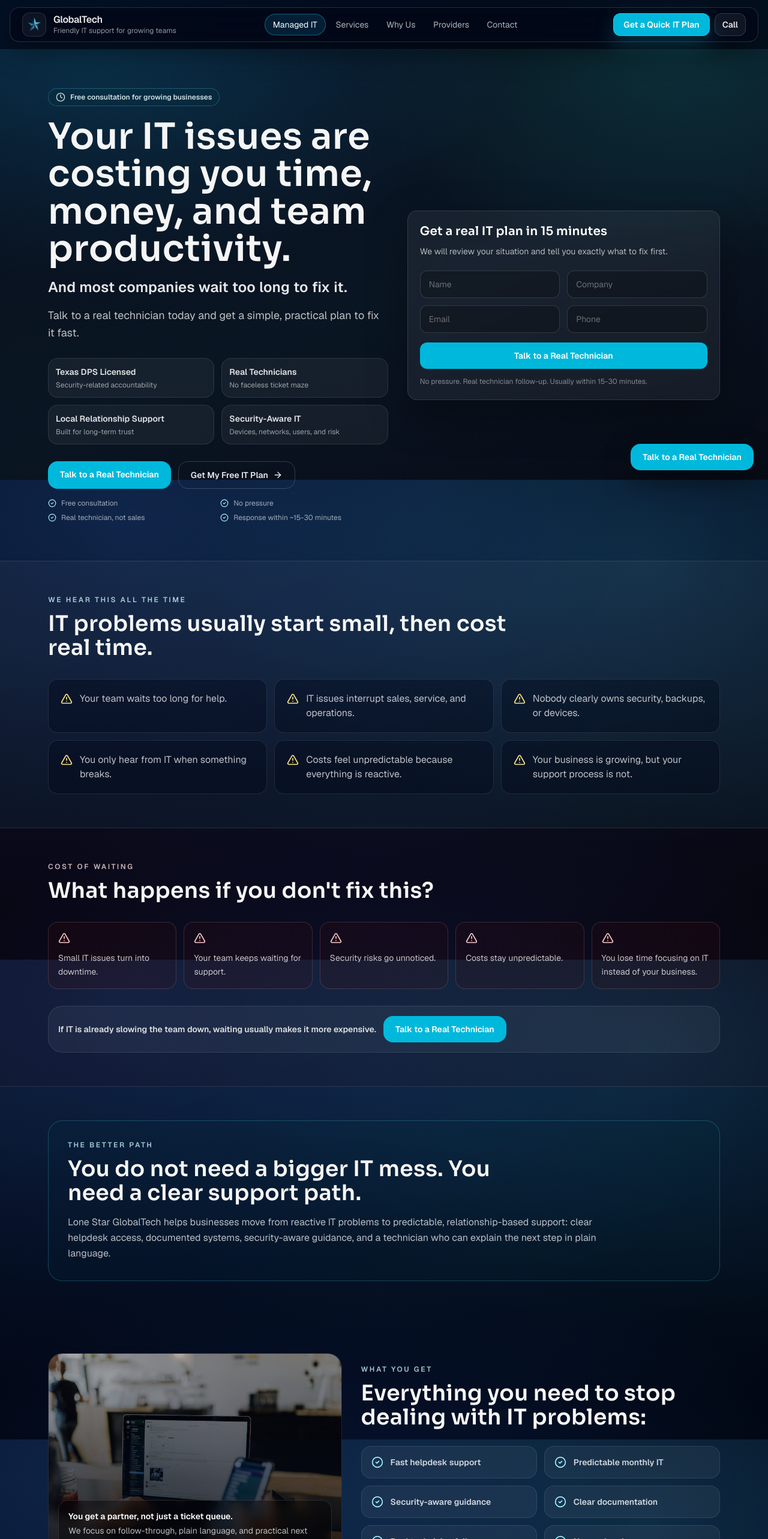
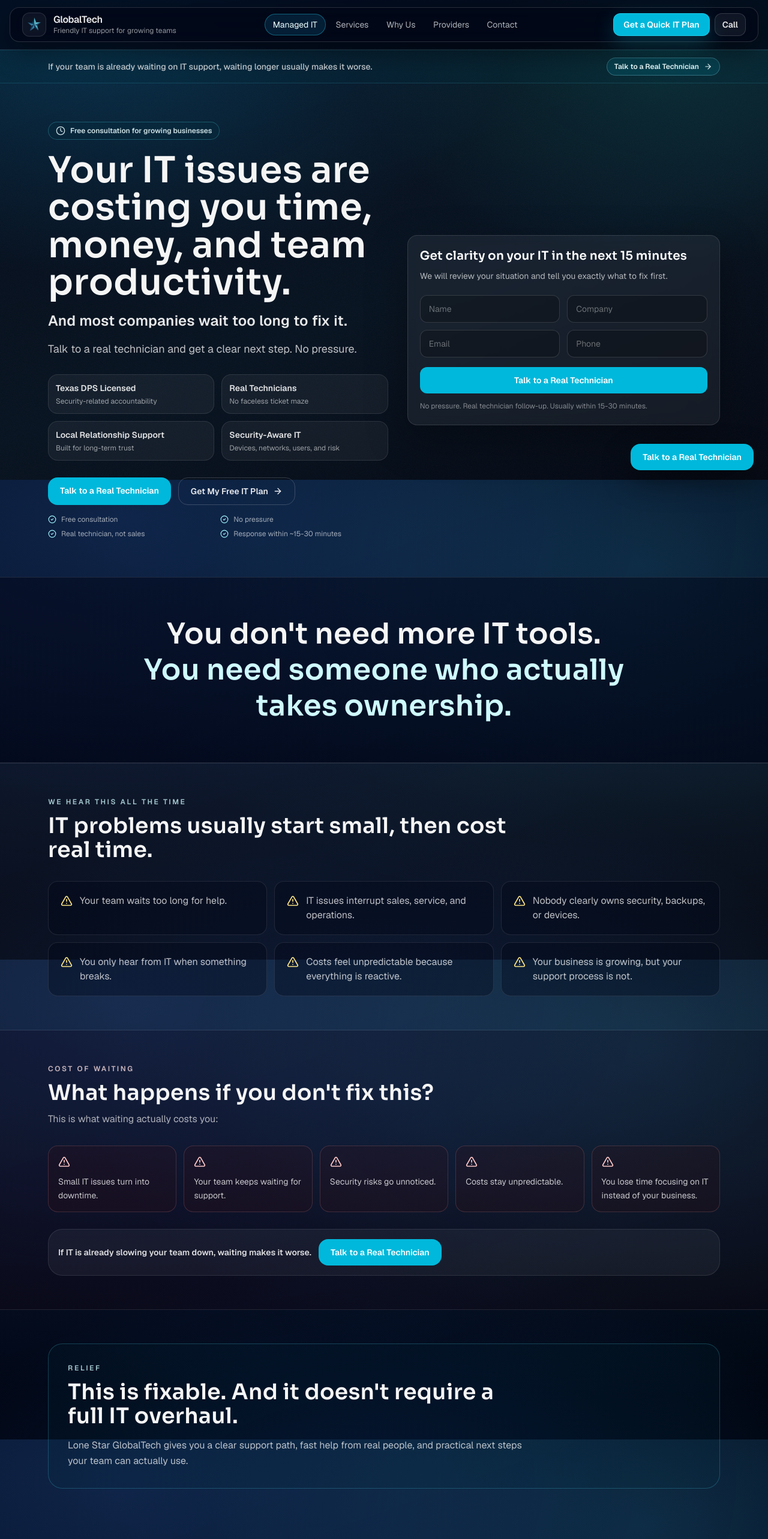
Before and after one commit to hport19/lsgt-site, a Next.js app: page /sales in a window 1280 px wide. Shown: the top 2566 px of the page at 60% size. Built offline with nearby package versions, Linux system fonts and the light colour scheme.

Commit message:
Optimize /sales landing page for higher conversion (urgency, CTAs, trust, flow)

```diff
--- a/src/app/sales/page.tsx
+++ b/src/app/sales/page.tsx
@@ -115,6 +115,22 @@ export default function SalesPage() {
         <SiteHeader active="msp" />
 
         <main>
+          <section className="border-y border-cyan-300/14 bg-cyan-950/24" data-analytics-section="sales-urgency-strip">
+            <div className="mx-auto flex max-w-6xl flex-col gap-3 px-4 py-3 text-sm text-white/78 sm:flex-row sm:items-center sm:justify-between">
+              <p className="font-medium">
+                If your team is already waiting on IT support, waiting longer usually makes it worse.
+              </p>
+              <Link
+                href="#quick-plan"
+                data-analytics-id="sales-urgency-strip-cta"
+                className="inline-flex w-fit items-center gap-2 rounded-full border border-cyan-200/28 bg-cyan-400/12 px-3 py-1.5 text-xs font-semibold text-cyan-50 hover:bg-cyan-400/18"
+              >
+                Talk to a Real Technician
+                <ArrowRight className="h-3.5 w-3.5" aria-hidden="true" />
+              </Link>
+            </div>
+          </section>
+
           <section id="quick-plan" data-analytics-section="msp-hero" className="mx-auto grid max-w-6xl gap-8 px-4 pb-12 pt-10 md:grid-cols-[1fr_0.92fr] md:items-center md:pb-16 md:pt-16">
             <div>
               <div className="inline-flex items-center gap-2 rounded-full border border-cyan-300/25 bg-cyan-950/24 px-3 py-1.5 text-xs font-semibold text-cyan-50/86">
@@ -128,7 +144,7 @@ export default function SalesPage() {
                 And most companies wait too long to fix it.
               </p>
               <p className="mt-4 max-w-2xl text-lg leading-relaxed text-white/74">
-                Talk to a real technician today and get a simple, practical plan to fix it fast.
+                Talk to a real technician and get a clear next step. No pressure.
               </p>
 
               <div className="mt-7 grid gap-3 sm:grid-cols-2">
@@ -162,12 +178,21 @@ export default function SalesPage() {
             <LeadForm
               formId="msp-hero-form"
               source="sales-hero"
-              title="Get a real IT plan in 15 minutes"
+              title="Get clarity on your IT in the next 15 minutes"
               description="We will review your situation and tell you exactly what to fix first."
               submitLabel="Talk to a Real Technician"
               microcopy="No pressure. Real technician follow-up. Usually within 15-30 minutes."
               className="md:sticky md:top-28"
             />
+          </section>
+
+          <section data-analytics-section="sales-pattern-interrupt" className="border-y border-white/10 bg-slate-950/52">
+            <div className="mx-auto max-w-6xl px-4 py-12 text-center md:py-16">
+              <h2 className="mx-auto max-w-4xl text-3xl font-semibold leading-tight tracking-[0.01em] md:text-5xl">
+                You don&apos;t need more IT tools.
+                <span className="block text-cyan-100">You need someone who actually takes ownership.</span>
+              </h2>
+            </div>
           </section>
 
           <section data-analytics-section="msp-pain" className="border-y border-white/10 bg-white/[0.035]">
@@ -192,6 +217,7 @@ export default function SalesPage() {
               <div className="max-w-3xl">
                 <p className="text-xs font-semibold uppercase tracking-[0.22em] text-red-100/78">Cost of waiting</p>
                 <h2 className="mt-3 text-3xl font-semibold tracking-[0.01em] md:text-4xl">What happens if you don&apos;t fix this?</h2>
+                <p className="mt-3 text-white/66">This is what waiting actually costs you:</p>
               </div>
               <div className="mt-8 grid gap-3 md:grid-cols-5">
                 {consequences.map((item) => (
@@ -203,7 +229,7 @@ export default function SalesPage() {
               </div>
               <div className="mt-7 flex flex-wrap items-center gap-3 rounded-3xl border border-white/10 bg-white/5 p-4">
                 <p className="max-w-2xl text-sm font-semibold text-white/86">
-                  If IT is already slowing the team down, waiting usually makes it more expensive.
+                  If IT is already slowing your team down, waiting makes it worse.
                 </p>
                 <Link
                   href="#quick-plan"
@@ -218,13 +244,12 @@ export default function SalesPage() {
 
           <section data-analytics-section="sales-transition" className="mx-auto max-w-6xl px-4 py-14">
             <div className="rounded-3xl border border-cyan-300/22 bg-cyan-950/14 p-6 md:p-8">
-              <p className="text-xs font-semibold uppercase tracking-[0.22em] text-cyan-100/78">The better path</p>
+              <p className="text-xs font-semibold uppercase tracking-[0.22em] text-cyan-100/78">Relief</p>
               <h2 className="mt-3 max-w-3xl text-3xl font-semibold tracking-[0.01em] md:text-4xl">
-                You do not need a bigger IT mess. You need a clear support path.
+                This is fixable. And it doesn&apos;t require a full IT overhaul.
               </h2>
-              <p className="mt-4 max-w-4xl leading-relaxed text-white/72">
-                Lone Star GlobalTech helps businesses move from reactive IT problems to predictable, relationship-based support:
-                clear helpdesk access, documented systems, security-aware guidance, and a technician who can explain the next step in plain language.
+              <p className="mt-4 max-w-3xl leading-relaxed text-white/72">
+                Lone Star GlobalTech gives you a clear support path, fast help from real people, and practical next steps your team can actually use.
               </p>
             </div>
           </section>
@@ -235,7 +260,6 @@ export default function SalesPage() {
               <div className="absolute inset-0 bg-[linear-gradient(to_top,rgba(3,7,18,0.82),rgba(3,7,18,0.12))]" />
               <div className="absolute bottom-4 left-4 right-4 rounded-2xl border border-white/12 bg-black/36 p-4 backdrop-blur">
                 <p className="text-sm font-semibold text-white">You get a partner, not just a ticket queue.</p>
-                <p className="mt-1 text-sm text-white/72">We focus on follow-through, plain language, and practical next steps.</p>
               </div>
             </div>
             <div>
@@ -257,10 +281,7 @@ export default function SalesPage() {
           <section data-analytics-section="sales-proof" className="mx-auto max-w-6xl px-4 pb-16">
             <div className="max-w-3xl">
               <p className="text-xs font-semibold uppercase tracking-[0.22em] text-cyan-100/78">Proof</p>
-              <h2 className="mt-3 text-3xl font-semibold tracking-[0.01em] md:text-4xl">Real support for real businesses.</h2>
-              <p className="mt-3 leading-relaxed text-white/68">
-                Local teams trust GlobalTech because the work is documented, responsive, and handled by people who understand field realities.
-              </p>
+              <h2 className="mt-3 text-3xl font-semibold tracking-[0.01em] md:text-4xl">What working with us actually feels like:</h2>
             </div>
             <div className="mt-8 grid gap-4 md:grid-cols-3">
               {proofCards.map((card) => (
@@ -293,9 +314,9 @@ export default function SalesPage() {
           <section data-analytics-section="msp-mid-form" className="border-y border-white/10 bg-white/[0.035]">
             <div className="mx-auto grid max-w-6xl gap-8 px-4 py-14 md:grid-cols-[0.9fr_1.1fr] md:items-center">
               <div>
-                <h2 className="text-3xl font-semibold tracking-[0.01em]">Want us to look at your current IT setup?</h2>
+                <h2 className="text-3xl font-semibold tracking-[0.01em]">Want clarity before the next IT issue hits?</h2>
                 <p className="mt-3 leading-relaxed text-white/70">
-                  Send us the basics and we will tell you the practical next step. No overcomplicated proposal just to start a conversation.
+                  Send the basics. We will review your situation and tell you what to fix first.
                 </p>
               </div>
               <LeadForm
@@ -313,11 +334,8 @@ export default function SalesPage() {
           <section data-analytics-section="msp-trust" className="mx-auto grid max-w-6xl gap-8 px-4 pb-16 md:grid-cols-[1fr_0.95fr] md:items-center">
             <div>
               <p className="text-xs font-semibold uppercase tracking-[0.22em] text-emerald-100/78">Trust and accountability</p>
-              <h2 className="mt-3 text-3xl font-semibold tracking-[0.01em] md:text-4xl">Not every IT provider has this level of accountability.</h2>
-              <p className="mt-4 leading-relaxed text-white/70">
-                When your IT provider touches cameras, access, networks, devices, and sensitive systems, accountability matters.
-                Our Texas DPS Private Security License helps reinforce that we take security-related work seriously.
-              </p>
+              <h2 className="mt-3 text-3xl font-semibold tracking-[0.01em] md:text-4xl">If your IT touches security, accountability matters.</h2>
+              <p className="mt-4 text-xl font-semibold text-white/86">Not every provider is licensed for that.</p>
               <div className="mt-5">
                 <DpsTrustBadge />
               </div>
@@ -326,8 +344,7 @@ export default function SalesPage() {
               <ShieldCheck className="h-8 w-8 text-emerald-200" aria-hidden="true" />
               <h3 className="mt-4 text-2xl font-semibold">A visible trust signal for security-related work.</h3>
               <p className="mt-3 leading-relaxed text-white/68">
-                It is not a slogan. It is a meaningful differentiator when your business wants IT help from a team that understands
-                compliance, physical security, and technology operations together.
+                Cameras, access, networks, devices, and sensitive systems need a higher level of responsibility.
               </p>
             </div>
           </section>
@@ -353,9 +370,9 @@ export default function SalesPage() {
           <section data-analytics-section="msp-final-form" className="mx-auto grid max-w-6xl gap-8 px-4 py-16 md:grid-cols-[0.9fr_1.1fr] md:items-start">
             <div>
               <p className="text-xs font-semibold uppercase tracking-[0.22em] text-cyan-100/78">Final step</p>
-              <h2 className="mt-3 text-3xl font-semibold tracking-[0.01em] md:text-4xl">Let&apos;s fix your IT before it becomes a bigger problem.</h2>
+              <h2 className="mt-3 text-3xl font-semibold tracking-[0.01em] md:text-4xl">Let&apos;s fix this before it slows your business down even more.</h2>
               <p className="mt-4 leading-relaxed text-white/70">
-                You do not have to keep guessing what to do next. Send us the basics and we will follow up with a practical next step.
+                You don&apos;t need a full overhaul. You just need the right next step.
               </p>
               <div className="mt-6 rounded-2xl border border-white/10 bg-white/5 p-4 text-sm text-white/72">
                 Prefer to call? <a href={SITE.phoneHref} className="font-semibold text-white hover:text-cyan-100">{SITE.phone}</a>
```
